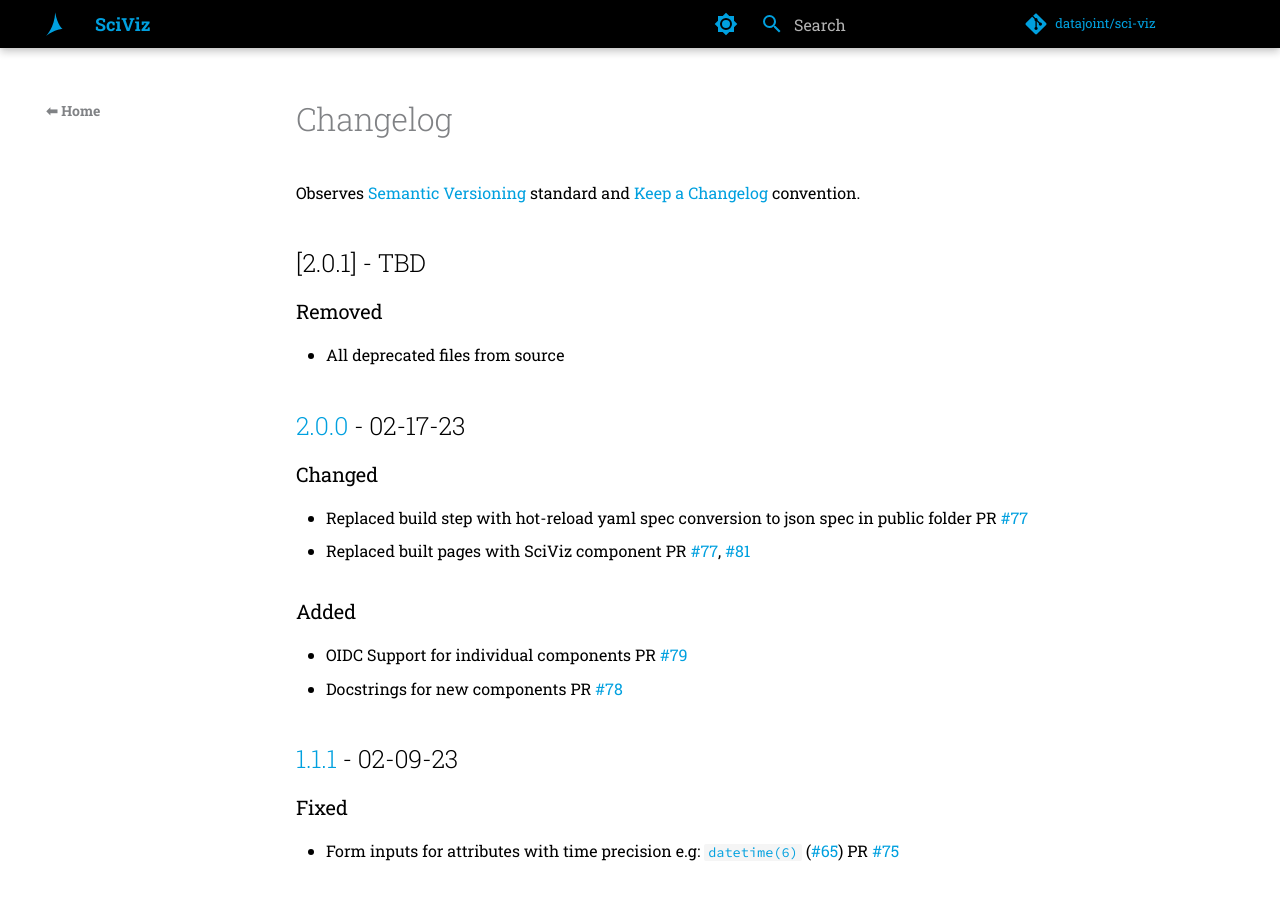
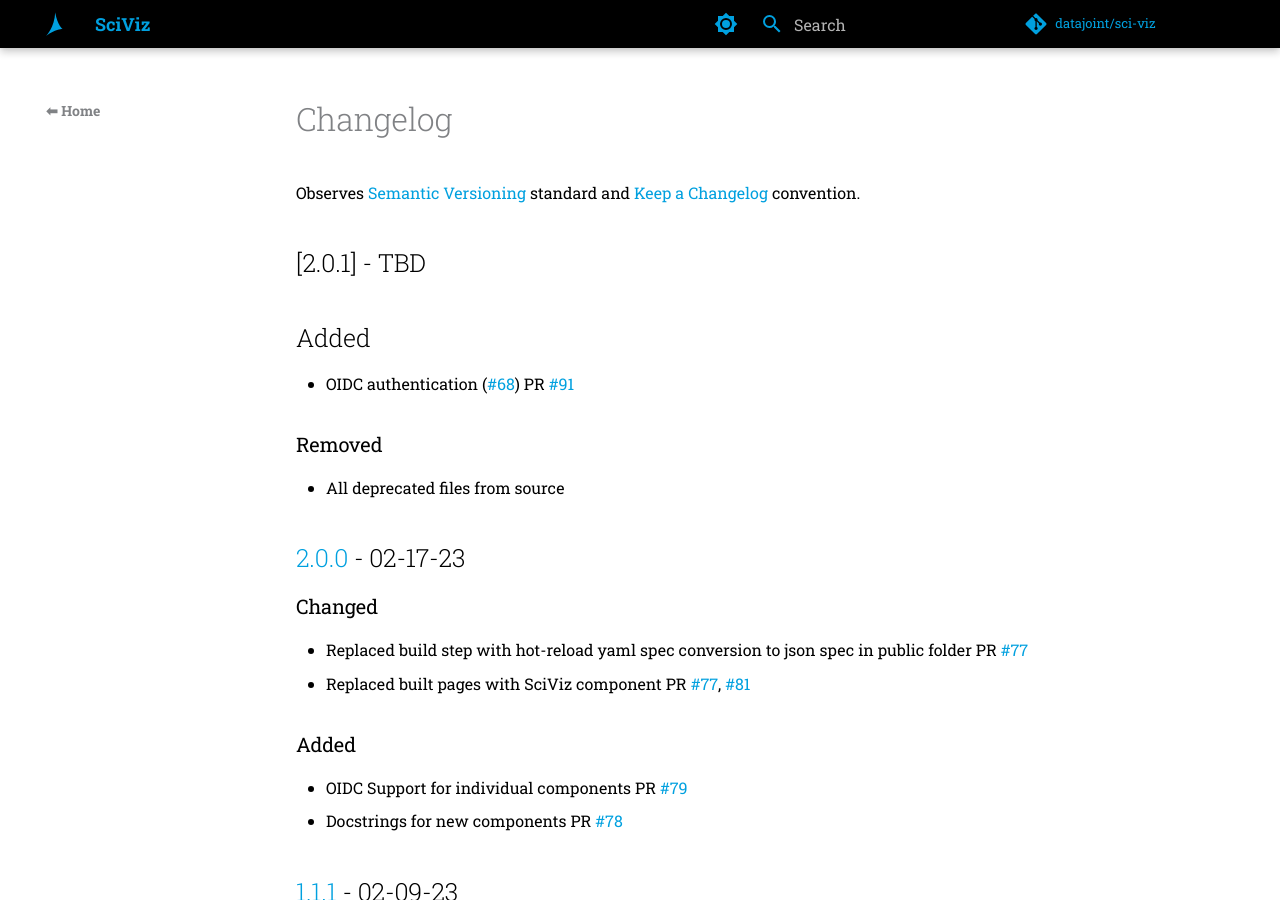
Before and after one commit to datajoint/sci-viz, an MkDocs documentation site: the page built from docs/src/changelog.md, in a window 1280 px wide and 900 px high. Built offline with MkDocs 1.6.1 and Material for MkDocs 9.7.7, drawn with Linux system fonts in a browser that asks for light colours; comment, search, counter and statistics services are not loaded; the version menu is left out.

Commit message:
changelog

```diff
--- a/docs/src/changelog.md
+++ b/docs/src/changelog.md
@@ -3,6 +3,10 @@
 Observes [Semantic Versioning](https://semver.org/spec/v2.0.0.html) standard and [Keep a Changelog](https://keepachangelog.com/en/1.0.0/) convention.
 
 ## [2.0.1] - TBD
+
+## Added
+
+- OIDC authentication ([#68](https://github.com/datajoint/sci-viz/issues/68)) PR [#91](https://github.com/datajoint/sci-viz/pull/91)
 
 ### Removed
 
```
